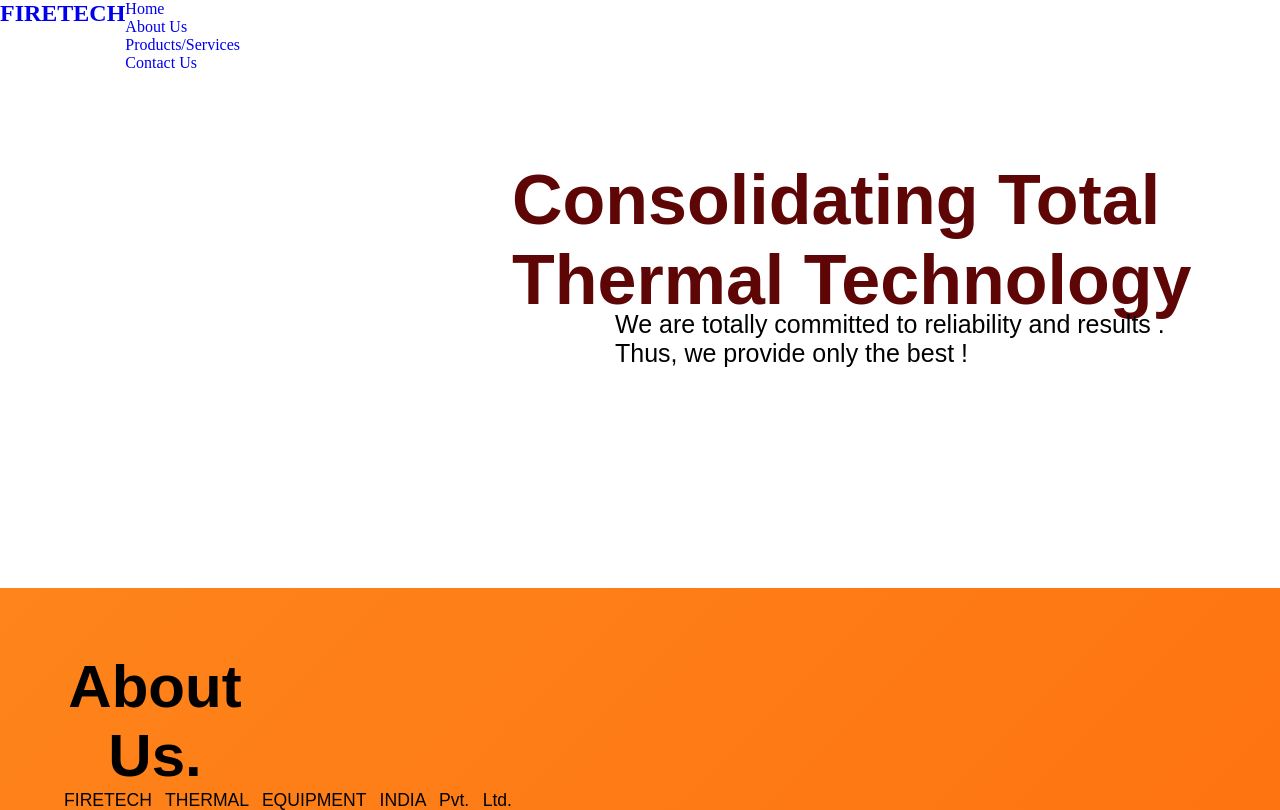
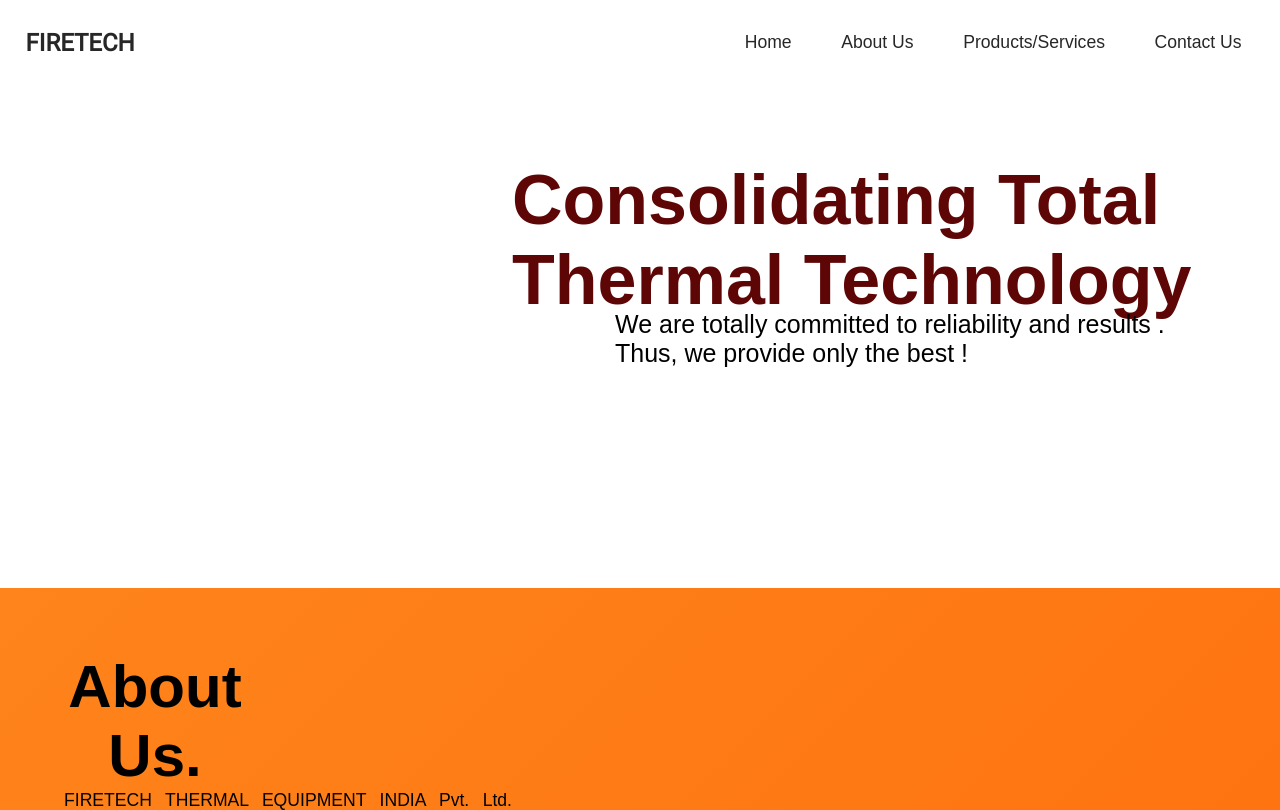
Before and after one commit to Svenski-79/Company-_profile, a plain HTML site: page index.html in a window 1280 px wide. Shown: the top 810 px of the page. Drawn offline with Linux system fonts and the light colour scheme.

Commit message:
redone the navigation

```diff
--- a/asssets/styles/navigation.css
+++ b/asssets/styles/navigation.css
@@ -1,23 +1,76 @@
-nav{
+/* nav {
+  top: 0;
   width: 100%;
   position: fixed;
+  z-index: 999;
   display: inline-flex;
-    background-color: #ffff;
+  background-color: rgba(0, 0, 0, 0.4);
 }
 
-nav a button{
+nav a button {
   position: relative;
-    left:900px;
+  left: 900px;
   background-color: #ffff;
   border: none;
   color: #100f0f;
   text-align: center;
   padding: 29px 15px 0px 15px;
   font-size: small;
-    font-family: 'Montserrat',sans-serif;
+  font-family: "Montserrat", sans-serif;
   font-weight: 430;
 }
 
-nav a button #home{
+nav a button #home {
   border: #100f0f;
+} */
+
+.logo {
+  font-family: "roboto";
+  color: rgb(33, 33, 33);
 }
+
+.navigation {
+  position: fixed;
+  top: 0;
+  width: 100%;
+  z-index: 9999;
+}
+
+.navbar {
+  width: 96%;
+  margin: 0 auto;
+  padding-top: 1.5rem;
+  display: flex;
+  align-items: center;
+  justify-content: space-between;
+  color: rgb(32, 32, 32);
+}
+
+.navigation__list {
+  display: flex;
+  font-size: 1.1rem;
+  font-family: "Montserrat", sans-serif;
+  font-weight: 500;
+  /* justify-content: space-evenly; */
+  /* margin-left: auto; */
+}
+
+.navigation__item + .navigation__item {
+  margin-left: 1.5rem;
+}
+
+.navigation__item {
+  padding: 0.5rem 0.8rem;
+  border-radius: 50px;
+  transition: all 350ms ease-in-out;
+}
+
+.navigation a {
+  color: rgb(39, 39, 39);
+}
+
+.navigation__item:hover,
+.navigation__item:focus {
+  transform: scale(1.08);
+  background-color: #fe8015;
+}
```
Lines whose indentation alone changed are shown as unchanged.
